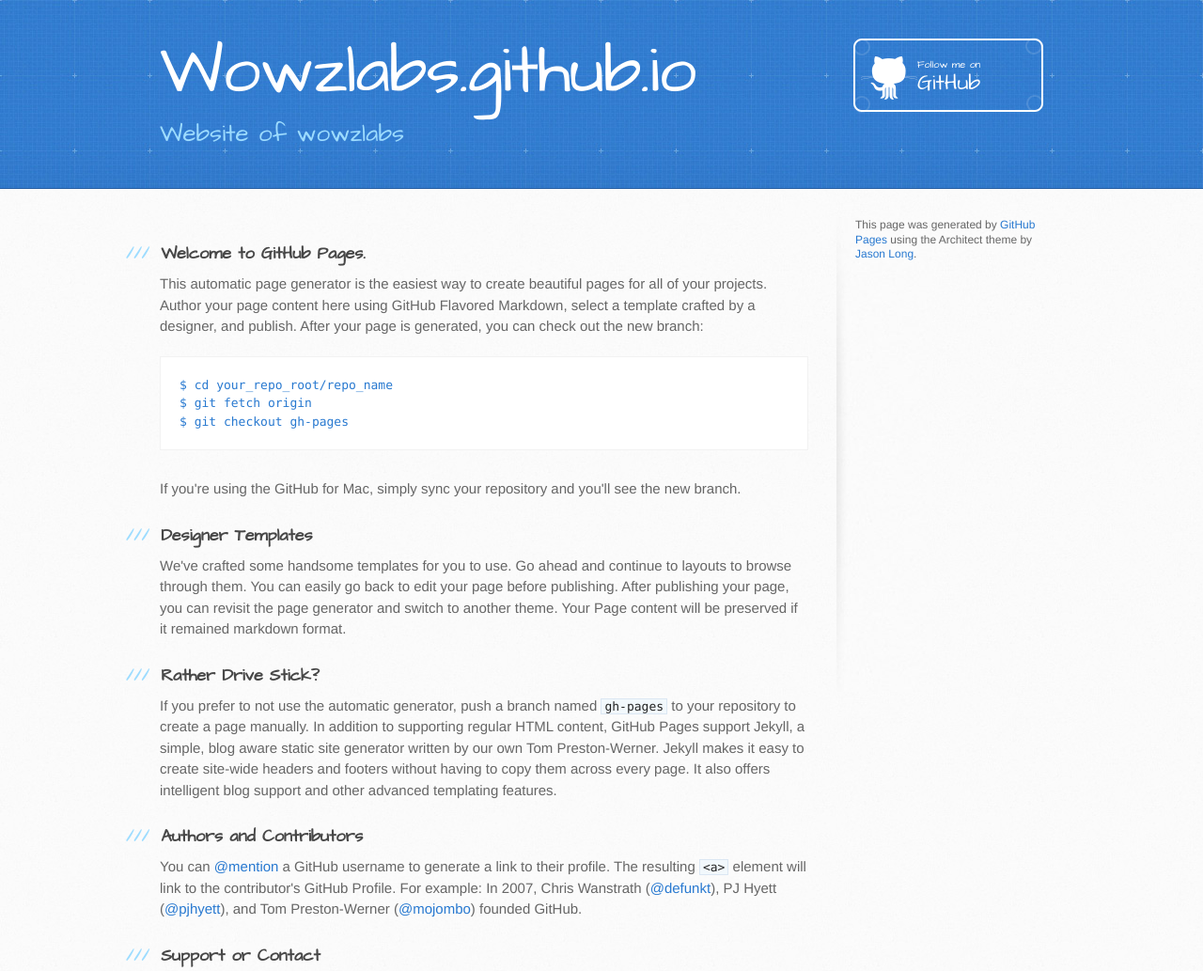
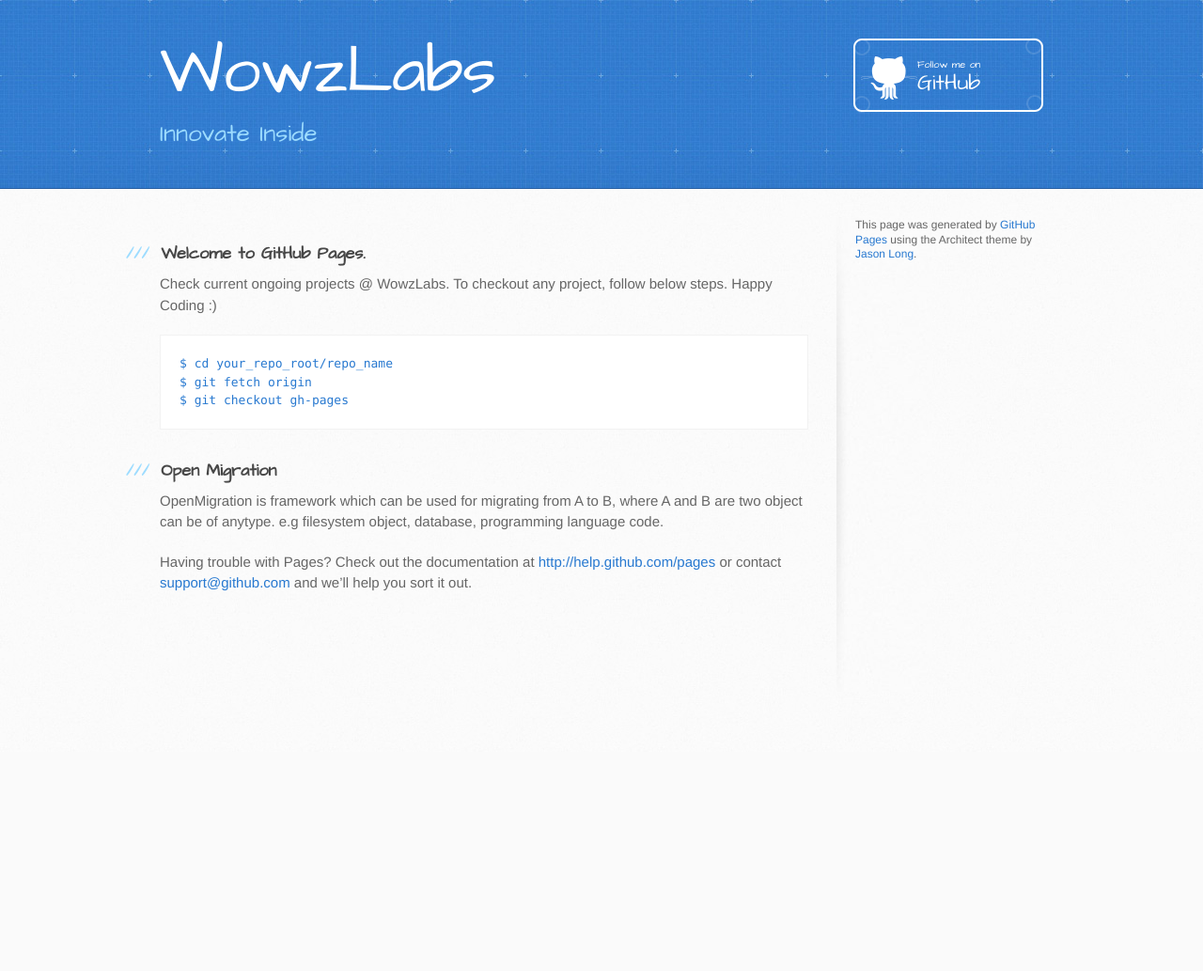
Before and after one commit to WowzLabs/wowzlabs.github.io, a plain HTML site: page index.html in a window 1280 px wide. Shown: the top 1033 px of the page at 94% size. After the commit the page ends 800 px from the top, so only its background shows below. Drawn offline with Linux system fonts and the light colour scheme.

Commit message:
added few changes

```diff
--- a/index.html
+++ b/index.html
@@ -13,14 +13,14 @@
     <script src="//html5shiv.googlecode.com/svn/trunk/html5.js"></script>
     <![endif]-->
 
-    <title>Wowzlabs.github.io by WowzLabs</title>
+    <title>WowzLabs</title>
   </head>
 
   <body>
     <header>
       <div class="inner">
-        <h1>Wowzlabs.github.io</h1>
-        <h2>Website of wowzlabs</h2>
+        <h1>WowzLabs</h1>
+        <h2>Innovate Inside</h2>
         <a href="https://github.com/WowzLabs" class="button"><small>Follow me on</small>GitHub</a>
       </div>
     </header>
@@ -29,34 +29,21 @@
       <div class="inner clearfix">
         <section id="main-content">
           <h3>
-<a name="welcome-to-github-pages" class="anchor" href="#welcome-to-github-pages"><span class="octicon octicon-link"></span></a>Welcome to GitHub Pages.</h3>
+<a name="welcome to WowzLabs" class="anchor" href="#welcome-to-github-pages"><span class="octicon octicon-link"></span></a>Welcome to GitHub Pages.</h3>
 
-<p>This automatic page generator is the easiest way to create beautiful pages for all of your projects. Author your page content here using GitHub Flavored Markdown, select a template crafted by a designer, and publish. After your page is generated, you can check out the new branch:</p>
+<p>Check current ongoing projects @ WowzLabs. To checkout any project, follow below steps. Happy Coding :)</p>
 
 <pre><code>$ cd your_repo_root/repo_name
 $ git fetch origin
 $ git checkout gh-pages
 </code></pre>
 
-<p>If you're using the GitHub for Mac, simply sync your repository and you'll see the new branch.</p>
 
 <h3>
-<a name="designer-templates" class="anchor" href="#designer-templates"><span class="octicon octicon-link"></span></a>Designer Templates</h3>
+<a name="designer-templates" class="anchor" href="https://github.com/WowzLabs/OpenMigration"><span class="octicon octicon-link"></span></a>Open Migration</h3>
 
-<p>We've crafted some handsome templates for you to use. Go ahead and continue to layouts to browse through them. You can easily go back to edit your page before publishing. After publishing your page, you can revisit the page generator and switch to another theme. Your Page content will be preserved if it remained markdown format.</p>
+<p>OpenMigration is framework which can be used for migrating from A to B, where A and B are two object can be of anytype. e.g filesystem object, database, programming language code.</p>
 
-<h3>
-<a name="rather-drive-stick" class="anchor" href="#rather-drive-stick"><span class="octicon octicon-link"></span></a>Rather Drive Stick?</h3>
-
-<p>If you prefer to not use the automatic generator, push a branch named <code>gh-pages</code> to your repository to create a page manually. In addition to supporting regular HTML content, GitHub Pages support Jekyll, a simple, blog aware static site generator written by our own Tom Preston-Werner. Jekyll makes it easy to create site-wide headers and footers without having to copy them across every page. It also offers intelligent blog support and other advanced templating features.</p>
-
-<h3>
-<a name="authors-and-contributors" class="anchor" href="#authors-and-contributors"><span class="octicon octicon-link"></span></a>Authors and Contributors</h3>
-
-<p>You can <a href="https://github.com/blog/821" class="user-mention">@mention</a> a GitHub username to generate a link to their profile. The resulting <code>&lt;a&gt;</code> element will link to the contributor's GitHub Profile. For example: In 2007, Chris Wanstrath (<a href="https://github.com/defunkt" class="user-mention">@defunkt</a>), PJ Hyett (<a href="https://github.com/pjhyett" class="user-mention">@pjhyett</a>), and Tom Preston-Werner (<a href="https://github.com/mojombo" class="user-mention">@mojombo</a>) founded GitHub.</p>
-
-<h3>
-<a name="support-or-contact" class="anchor" href="#support-or-contact"><span class="octicon octicon-link"></span></a>Support or Contact</h3>
 
 <p>Having trouble with Pages? Check out the documentation at <a href="http://help.github.com/pages">http://help.github.com/pages</a> or contact <a href="mailto:support@github.com">support@github.com</a> and we’ll help you sort it out.</p>
         </section>
```
